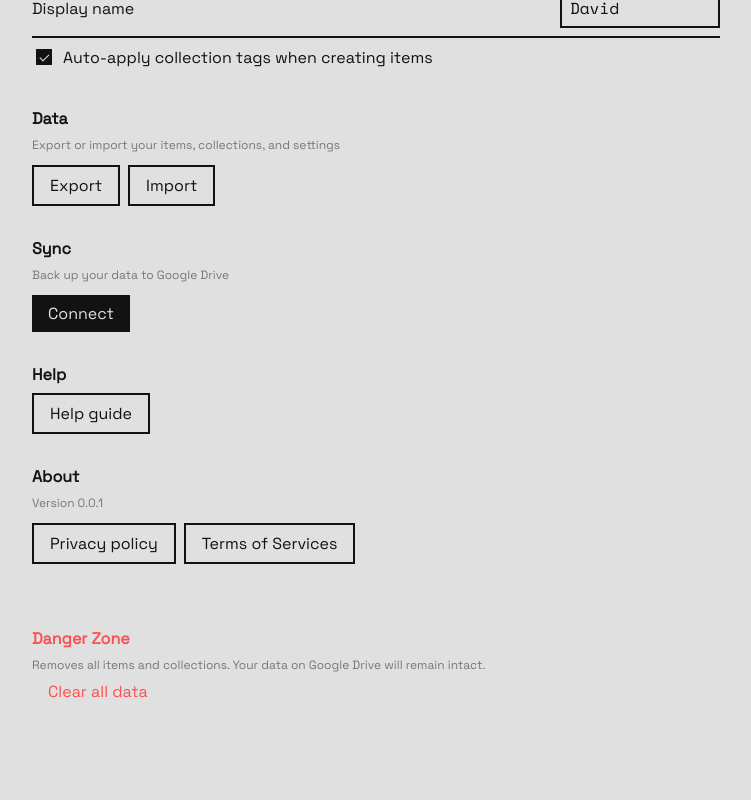
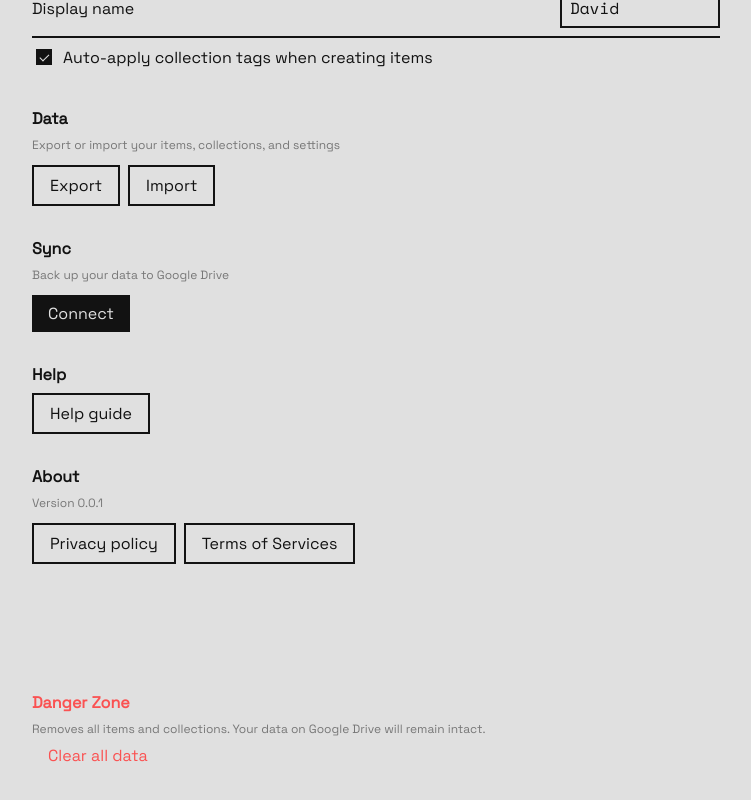
Before and after one commit to JunoNgx/aijot-frontend, a React (Vite) app: page /settings in a window 1280 px wide. Shown: the part 431-1231 px from the top of the page, without its empty margins (264-1015 px from the left). Built offline with nearby package versions, Linux system fonts and the light colour scheme; no server answers.

Commit message:
feat: enable debug mode on Settings title click, show toast once

```diff
--- a/src/pages/Settings/index.module.scss
+++ b/src/pages/Settings/index.module.scss
@@ -13,7 +13,7 @@
         margin-bottom: 2rem;
 
         &--Spaced {
-            margin-top: 4rem;
+            margin-top: 8rem;
         }
 
         &Header {
--- a/src/pages/Settings/index.tsx
+++ b/src/pages/Settings/index.tsx
@@ -207,7 +207,10 @@ export default function Settings() {
     }
 
     const handleTitleClick = () => {
-        setIsDebugMode((prev) => !prev)
+        if (!isDebugMode) {
+            setIsDebugMode(true)
+            toast("Debug mode enabled")
+        }
     }
 
     return (
@@ -479,7 +482,7 @@ export default function Settings() {
             {isDebugMode && (
                 <section className={styles.Settings__Section}>
                     <div className={styles.Settings__SectionHeader}>
-                        <h2 className={styles.Settings__SectionTitle}>Reset</h2>
+                        <h2 className={styles.Settings__SectionTitle}>Debug</h2>
                     </div>
                     <p className={styles.Settings__SectionDescription}>
                         Wipes local database and all local app data. Cannot be
```
